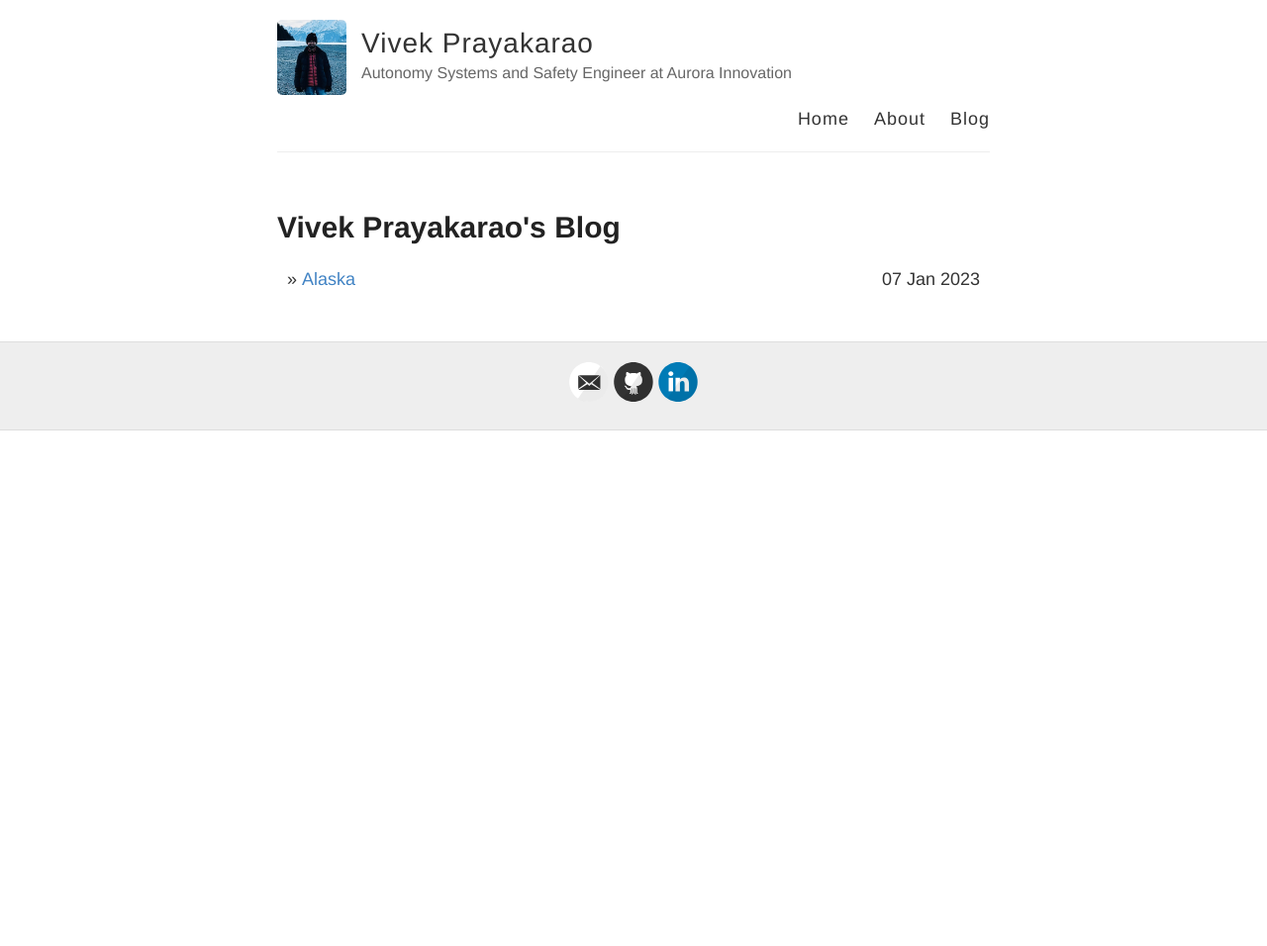
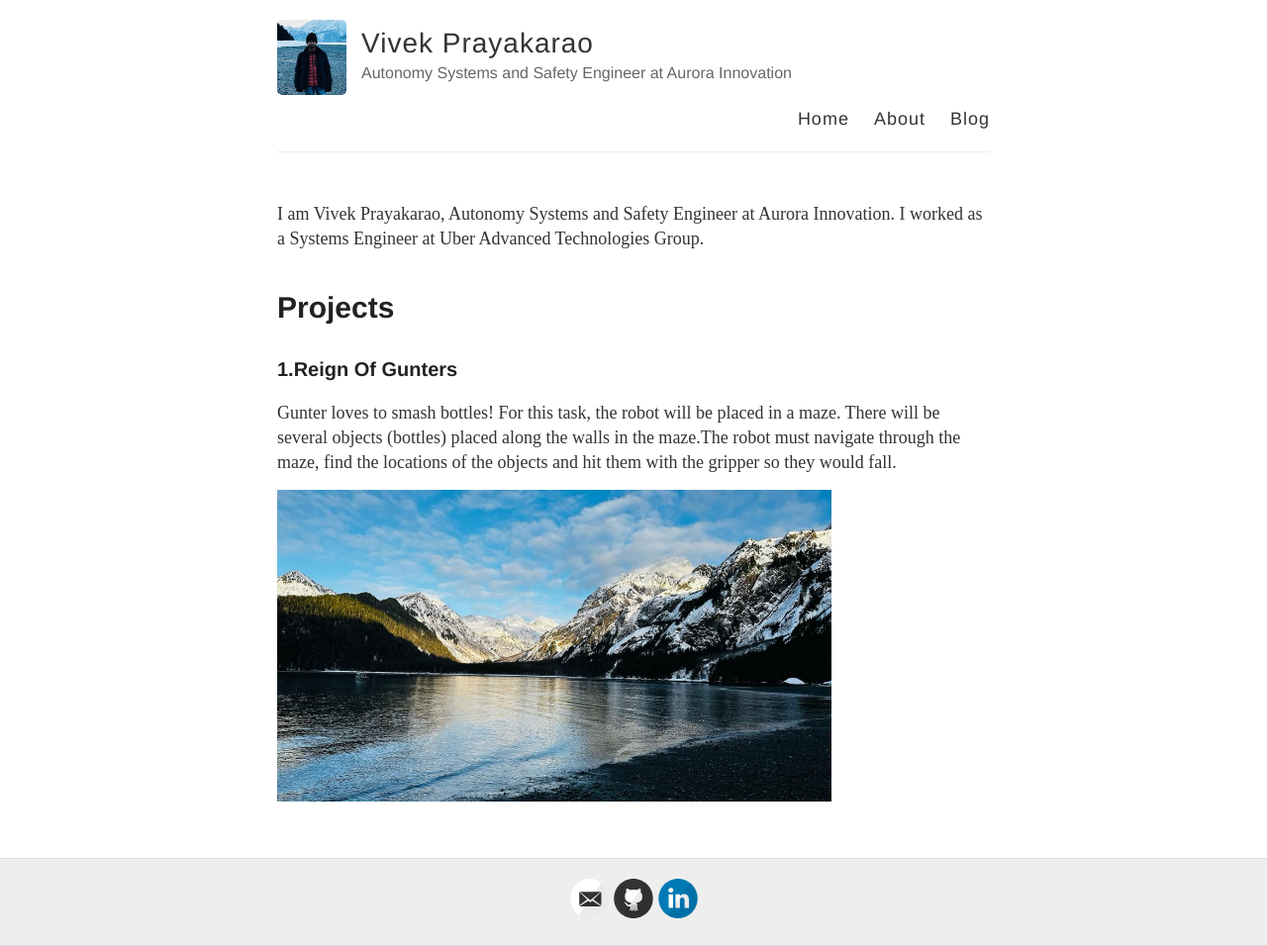
Before and after one commit to vprayakarao/vprayakarao.github.io, a Jekyll site: the page built from blog/index.html, in a window 1280 px wide. Shown: the whole page at 99% size. Built offline with Jekyll 4.4.1, drawn with Linux system fonts in a browser that asks for light colours; before the commit the page ends 900 px from its top, so only the background shows below that.

Commit message:
Edit blog index 2

```diff
--- a/blog/index.html
+++ b/blog/index.html
@@ -2,10 +2,15 @@
 layout: default
 title: Vivek Prayakarao's Blog
 ---
-	<h1>{{ page.title }}</h1>
-	<ul class="posts">
+<div id="home">
+	<font face="Times New Roman">I am Vivek Prayakarao, Autonomy Systems and Safety Engineer at Aurora Innovation. I worked as a Systems Engineer at Uber Advanced Technologies Group.
+ <h1>Projects</h1>
+<h3>1.Reign Of Gunters </h3>
+      <p>Gunter loves to smash bottles! For this task, the robot will be placed in a maze. There will be several objects (bottles) placed along the walls in the maze.The robot must navigate through the maze, find the locations of the objects and hit them with the gripper so they would fall.
+</p>
 
-	  {% for post in site.posts %}
-	    <li><span>{{ post.date | date_to_string }}</span> » <a href="{{ post.url }}" title="{{ post.title }}">{{ post.title }}</a></li>
-	  {% endfor %}
-	</ul>
+
+<div class="images">
+			<img width="560" height="315" align="middle" src="../images/Scenicpic1.jpeg" alt="Micro Air Vehicle" >
+			</div>
+</div>
```
